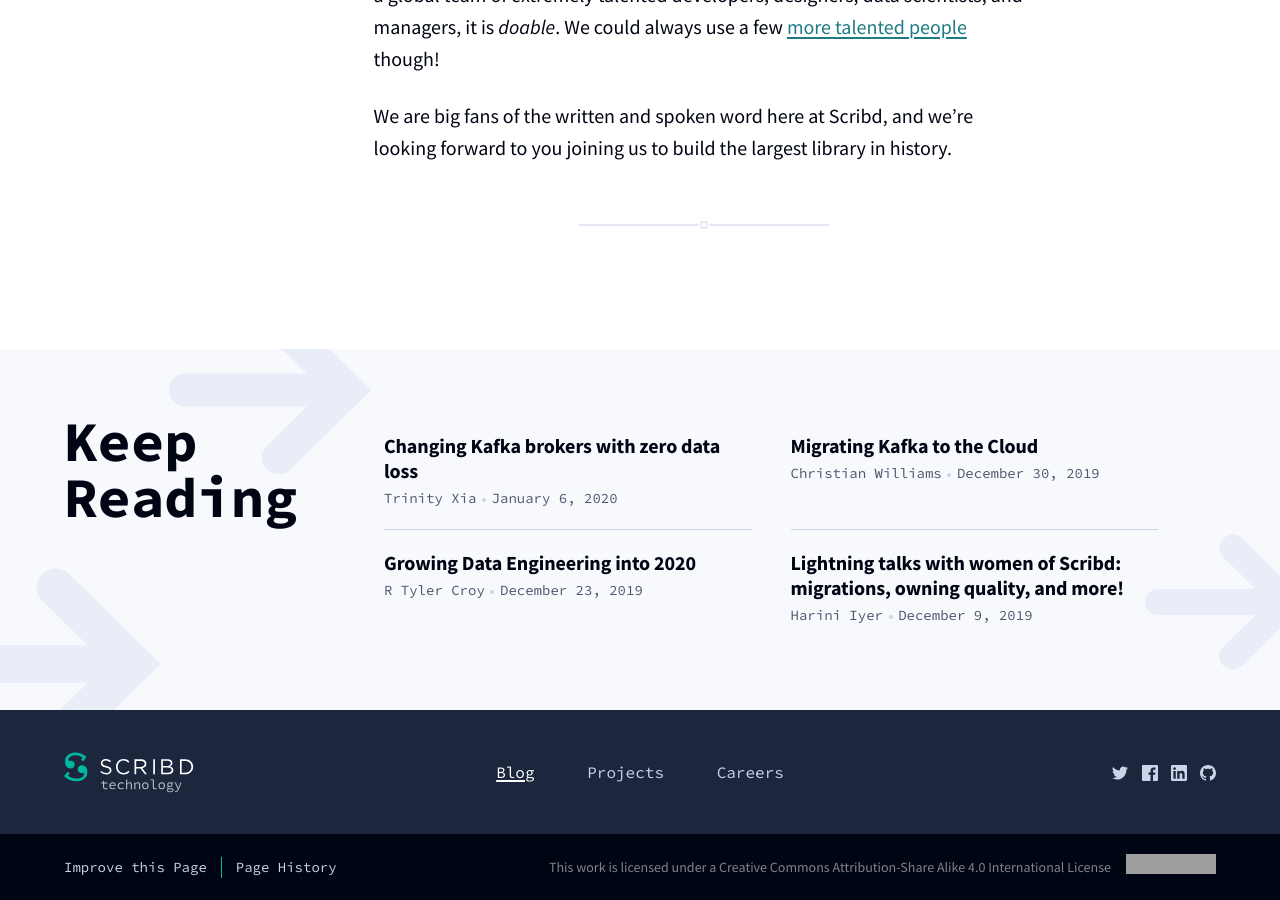
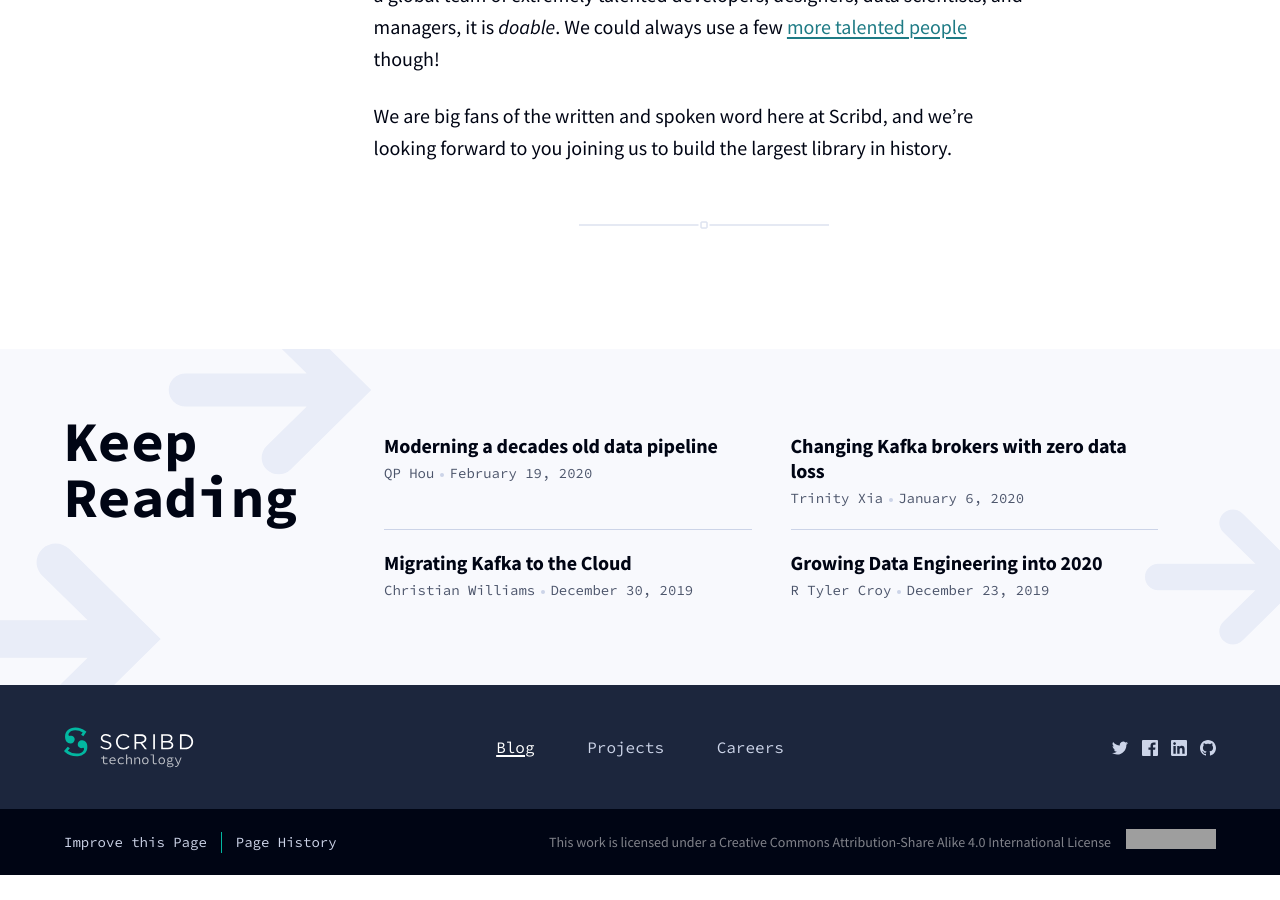
Before and after one commit to scribd/scribd.github.io, a Jekyll site: the page built from _posts/2019-11-25-building-the-library.md, in a window 1280 px wide and 900 px high, scrolled down 4641 px. Built offline with Jekyll 4.4.1, drawn with Linux system fonts in a browser that asks for light colours; after the commit the page ends 5516 px from its top, so only the background shows below that; some of the changed lines change nothing that is shown; grey boxes are pictures that could not be loaded.

Commit message:
Add @houqp's first blog post (yey

```diff
--- a/_data/authors.yml
+++ b/_data/authors.yml
@@ -66,3 +66,7 @@
 trinityx:
   name: Trinity Xia
   github: hnaoto
+
+qphou:
+  name: QP Hou
+  github: houqp
--- /dev/null
+++ b/_posts/2020-02-19-modernizing-an-old-data-pipeline.md
@@ -0,0 +1,122 @@
+---
+layout: post
+title: "Moderning a decades old data pipeline"
+author: qphou
+tags:
+- airflow
+- spark
+- featured
+- datapipe
+team: Core Platform
+---
+
+Our massive data pipeline has helped us process enormous amounts of information
+over the past decade, all to help us help our users discover, read, and learn.
+In this blog series, I will share how we're upgrading our data pipeline to
+give internal customers faster, and more reliable results.
+
+The data pipeline is currently managed using a home grown workflow
+orchestration system written in Ruby called "Datapipe." The first commit of our
+data pipeline repo dates all the way back to 2010.  We created it
+around the time when everybody else was building their own orchestration tools,
+such as Pinterest's [Pinball](https://github.com/pinterest/pinball), Spotify's
+[Luigi](https://github.com/spotify/luigi), or AirBnB's
+[Airflow](https://airflow.apache.org/). These tools all perform the same
+basic function: process and execute a directed-acyclic-graph (DAG) of "worK",
+typically associated with a ETL data pipelines.
+
+Today, we have 1500+ tasks and 14 DAGs, with the majority of tasks globbed
+together in one giant DAG containing more than 1400 tasks:
+
+![It's a large DAG](/post-images/2020-02-airflow/dat-dag-tho.png)
+
+
+Datapipe has served us well and brought the company
+to where it is today. However, it has been in maintenance mode for some time.
+As a result, it's struggling to meet the needs of Scribd's fast growing
+engineering team,. Since [Scribd is moving more and more into the
+cloud](/blog/2019/migrating-kafka-to-aws.html),
+decided that now is a good time for us to step back and redesign the system for the
+future.
+
+We need a modernized workflow orchestration system to help drastically improve
+productivity and unlock the capability to build new product features that were
+not previously possible.
+
+
+## Opportunity for improvement
+
+Here are some of the areas we think would result in big impacts to the
+organization:
+
+**Flexibility:** The in house system can only setup run schedule at the granularity
+of one day, which sets a limit on freshness of our data. To unlock new
+applications, we need to let engineers to define schedules with more
+flexibility and granularity.
+
+**Productivity:** Culturally, we would like to shift from mono-repo to multi-repo.
+Needless to say, putting all the workflow definitions in a single file is not
+scalable. Our workflow config today already contains 6000 lines of code and is
+still growing. By building tooling to support multi-repo setup, we hope to
+reduce coupling and speed up development cycles.
+
+**Ownership:** Today, we have dedicated engineers keeping eyes on nightly runs to
+notify workflow owners if anything goes wrong. The web UI doesn't some of the
+common maintenance actions like killing a running tasks. This, combined with
+lack of builtin monitoring and alerting support within the orchestration
+system, means even if workflow owners want to take full ownership of their
+tasks, there is no easy way to accomplish it. We need to flip this around and
+empower workflow owners to take care of their own tasks end to end. This is the
+only scalable way going forward.
+
+**Scalability and availability:** The orchestration system should be able to handle
+the scale of data pipeline for many years to come. It should also be highly
+available and function without issue when a minority of the cluster goes down.
+
+**Operability:** Minor failures in the pipeline should not impact the rest of the
+pipeline. Recovering failed tasks should be easy and fully self-serviced.
+
+**Extensibility:** It's not surprising that after many years of development, the in
+house system comes with many unique and useful features like cross date
+dependencies. It should be easy to develop and maintain custom features for the
+new system.
+
+**Cloud native:** As we migrate its infrastructure from a datacenter to the cloud, the
+new system will need to be able to run smoothly in the cloud and integrate
+nicely with various SASS offerings like Datadog, Pagerduty and Sentry.
+
+We basically Had two options: retrofit Datapipe or
+pick a well maintained open source project as the building block. After lots of
+prototyping and careful evaluation, we decided to adopt [Apache Airflow](https://airflow.apache.org).
+
+
+## Super-charging Airflow
+
+I wish adopting Airflow is just as simple as doing a `pip install` and pointing
+the config to a RDS endpoint. It turns out we had to do a lot of preparation
+work to make it meet all our requirements. Just to name a few:
+
+* Implement scalable and highly available setup leveraging both ECS and EKS
+* Write tooling to support defining DAGs in multiple repositories
+* Scale Airflow to handle one of our gigantic DAG
+* Create custom Airflow plugins to replicate some of the unique features from the in house system
+* Build DAG delivery pipeline with a focus on speed and separation of environments
+* Monitor Airflow itself as well as DAGs and tasks with Datadog, Pagerduty and Sentry.
+* Execute multi-stage workflow migration from the in house system
+
+Each one of the above items warrants a blog post of its own. We will be sharing
+what we have learned in more detail throughout this series of blog posts.
+
+At Scribd, we embrace open source and try to contribute back to the community
+as much as we can. Since start of this internal project, we have contributed
+[more than 20 patches
+upstream](https://github.com/apache/airflow/pulls?utf8=%E2%9C%93&q=is%3Apr+author%3Ahouqp)
+to Airflow including EKS support, Pagerduty hooks, many bug fixes and
+performance improvements. We hope to continue this trend and contribute more as
+the project progresses.
+
+
+If this sounds interesting to you, the Core platform team is hiring!
+
+Come join us if you love building scalable data/ML platforms using open source
+technologies. :)
```
Also changed, not shown: post-images/2020-02-airflow/dat-dag-tho.png (added).
